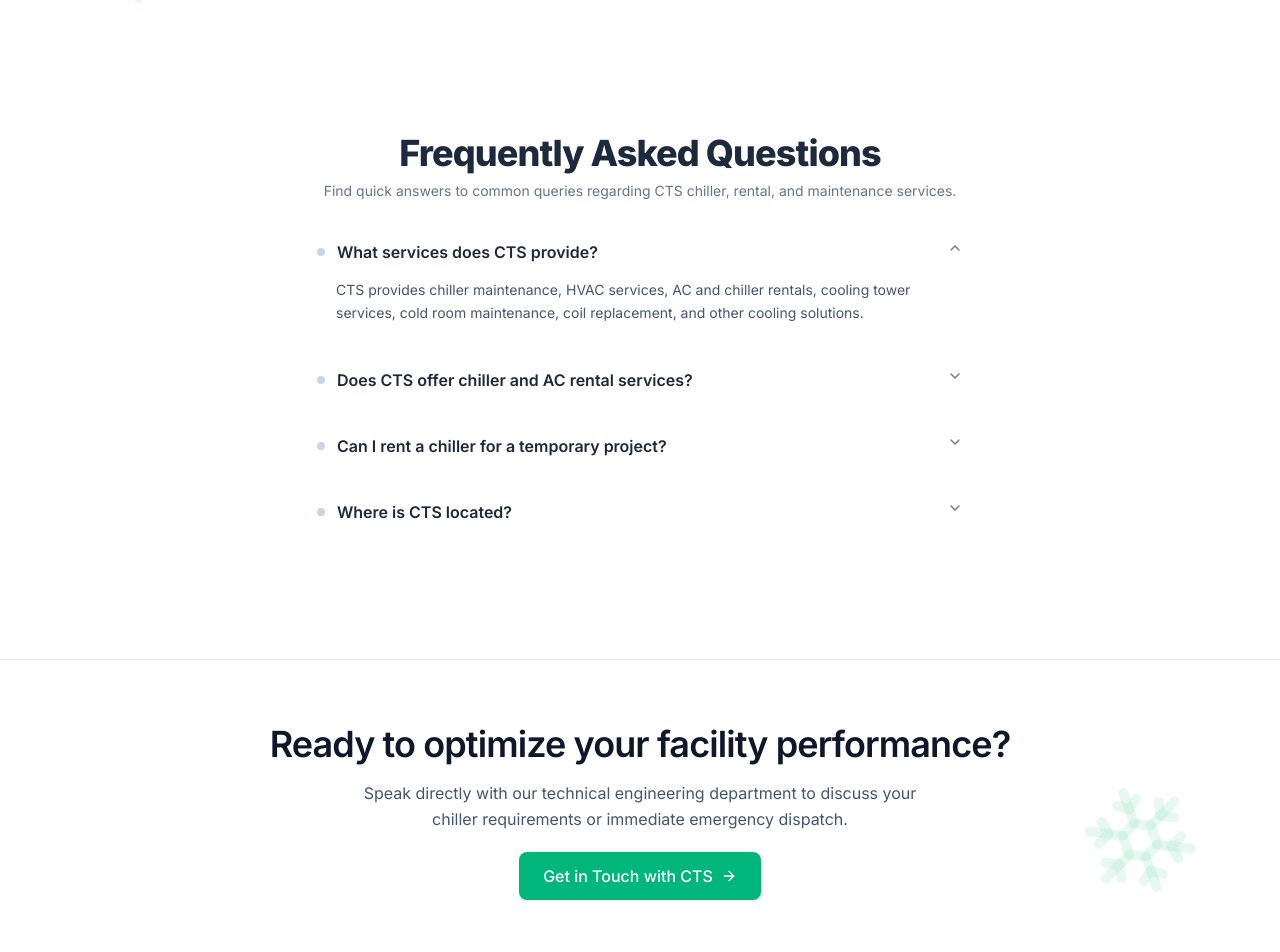
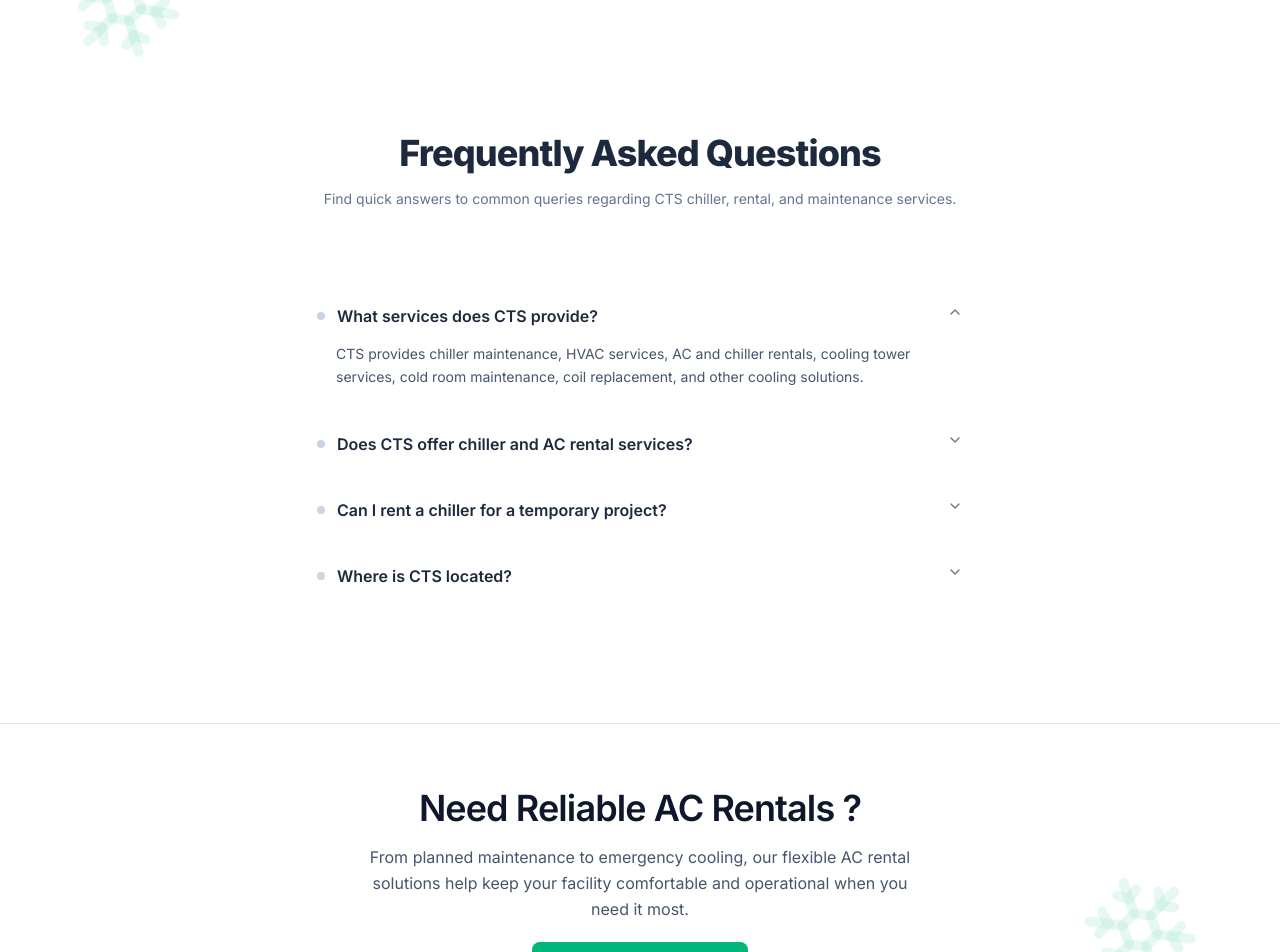
Before and after one commit to abints47/CTS-drchillar-project, a Next.js app: page /About in a window 1280 px wide. Shown: the part 1720-2672 px from the top of the page. Built offline with nearby package versions, Linux system fonts and the light colour scheme.

Commit message:
STyle changes in About page

```diff
--- a/app/(dashboard)/About/page.tsx
+++ b/app/(dashboard)/About/page.tsx
@@ -270,14 +270,14 @@
       <section aria-labelledby="cta-heading" className="relative z-10 py-16 bg-white/10 dark:bg-slate-950/70 border-t border-slate-200 dark:border-slate-800 w-full" data-aos="fade-up">
         <div className="max-w-352 mx-auto px-4 sm:px-6 lg:px-8 text-center space-y-4 w-full">
           <h2 id="cta-heading" className="text-2xl sm:text-4xl font-semibold tracking-tight text-slate-900 dark:text-white">
-            Ready to optimize your facility performance?
+            Need Reliable AC Rentals ?
           </h2>
           <p className="text-sm sm:text-base text-slate-600 dark:text-slate-400 leading-relaxed max-w-xl mx-auto text-justify sm:text-center">
-            Speak directly with our technical engineering department to discuss your chiller requirements or immediate emergency dispatch.
+            From planned maintenance to emergency cooling, our flexible AC rental solutions help keep your facility comfortable and operational when you need it most.
           </p>
           <div className="w-full pt-1">
             <Link href="/Contact" className="inline-flex items-center justify-center w-full sm:w-auto px-6 py-3 text-sm sm:text-base font-medium text-white bg-[#00B67A] hover:bg-emerald-600 rounded-md transition-colors shadow-xs">
-              Get in Touch with CTS
+              Explore AC Rentals
               <ArrowRight className="ml-2 w-4 h-4 shrink-0" aria-hidden="true" />
             </Link>
           </div>
--- a/components/Faq.tsx
+++ b/components/Faq.tsx
@@ -50,7 +50,7 @@
   return (
     <div className="w-full max-w-4xl mx-auto py-6 sm:py-30 px-4 sm:px-6 lg:px-28">
       {/* Frameless Header with AOS */}
-      <div className="mb-6 space-y-2 text-left" data-aos="fade-up">
+      <div className="mb-20 space-y-4 text-left" data-aos="fade-up">
         <h2 className="text-xl sm:text-4xl text-center font-extrabold tracking-tight text-slate-800 dark:text-slate-100">
           Frequently Asked Questions
         </h2>
--- a/components/Navbar.tsx
+++ b/components/Navbar.tsx
@@ -21,7 +21,6 @@
     "/",
     "/Products",
     "/Services",
-    "/Contact",
     "/Products/water-chillers",
     "/Products/heat-exchangers",
     "/Products/cold-rooms",
```
